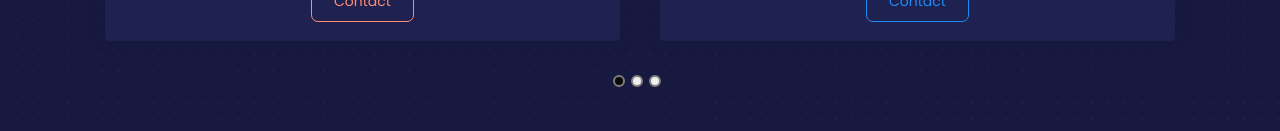
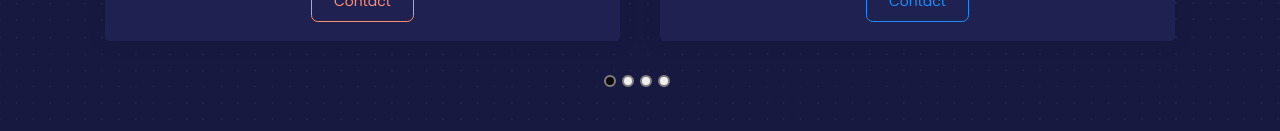
Before and after one commit to alexanderaugusto/Portfolio_2019, a React (Create React App) app: page /services in a window 1280 px wide. Shown: the part 669-800 px from the top of the page. Built offline with nearby package versions, Linux system fonts and the light colour scheme.

Commit message:
changes in services and main text in home

```diff
--- a/public/index.html
+++ b/public/index.html
@@ -4,8 +4,8 @@
 <head>
   <meta charset="utf-8" />
   <meta name="viewport" content="width=device-width, initial-scale=1" />
-  <meta name="theme-color" content="#256de5" />
-  <meta name="description" content="Portifolio de Alexander Augusto" />
+  <meta name="theme-color" content="#ffc107" />
+  <meta name="description" content="Portifólio de Alexander Augusto" />
 
   <link rel="apple-touch-icon" href="%PUBLIC_URL%/logo192.png" />
   <link rel="manifest" href="%PUBLIC_URL%/manifest.json" />
--- a/src/components/Header/Header.js
+++ b/src/components/Header/Header.js
@@ -1,5 +1,6 @@
 import React from "react"
 import { Container } from "reactstrap"
+import { mainText} from "../../constants/home"
 
 export default function Header() {
   return (
@@ -15,8 +16,7 @@ export default function Header() {
         <div className="content-center brand">
           <h1 className="h1-seo">Alexander Augusto</h1>
           <h3 className="d-none d-sm-block">
-            Passionate about web and mobile development and now taking to the next level,
-            planning to be a data scientist in the future
+            {mainText}
           </h3>
         </div>
       </Container>
--- /dev/null
+++ b/src/constants/home.js
@@ -0,0 +1,6 @@
+const mainText = `Passionate about web and mobile development and now taking to the next level,
+planning to be a data scientist in the future`
+
+export {
+  mainText
+}
--- a/src/constants/services.js
+++ b/src/constants/services.js
@@ -47,6 +47,16 @@ const plans = [
     },
     icon: "fas fa-server",
     color: "success"
+  },
+  {
+    title: "Other service",
+    subtitle: "Anu technological service",
+    features: {
+      left: ["Data Analytics", "Artificial Intelligence", "Excel", ".", "."],
+      right: ["PCI Designer", "Microcontroller", "Shipped", ".", "."]
+    },
+    icon: "tim-icons icon-bulb-63",
+    color: "danger"
   }
 ]
 
--- a/src/pages/Services.js
+++ b/src/pages/Services.js
@@ -97,14 +97,12 @@ export default function Services({ history }) {
                   <Col key={index} sm="4">
                     <Card>
                       <CardBody className="my-projects-services-body">
-                        <a href={project.link} rel="noopener noreferrer" target="_blank">
                         <img
                           alt={index + "..."}
                           className="img-raised"
                           height={200}
                           src={project.img}
                         />
-                        </a>
                       </CardBody>
                       <CardFooter className="my-projects-services-footer">
                         {project.description}
```
Also changed, not shown: public/manifest.json. Lines whose indentation alone changed are shown as unchanged.
